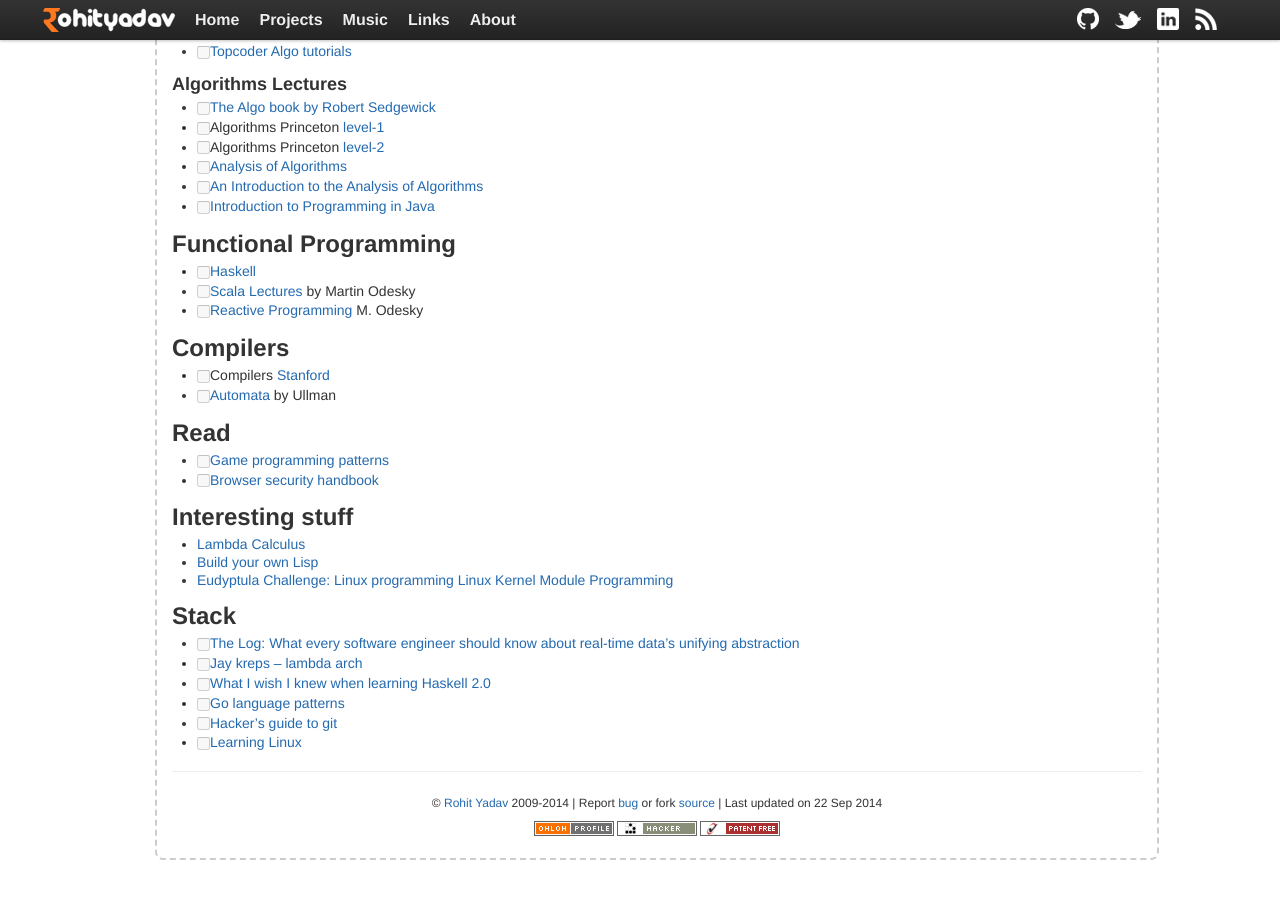
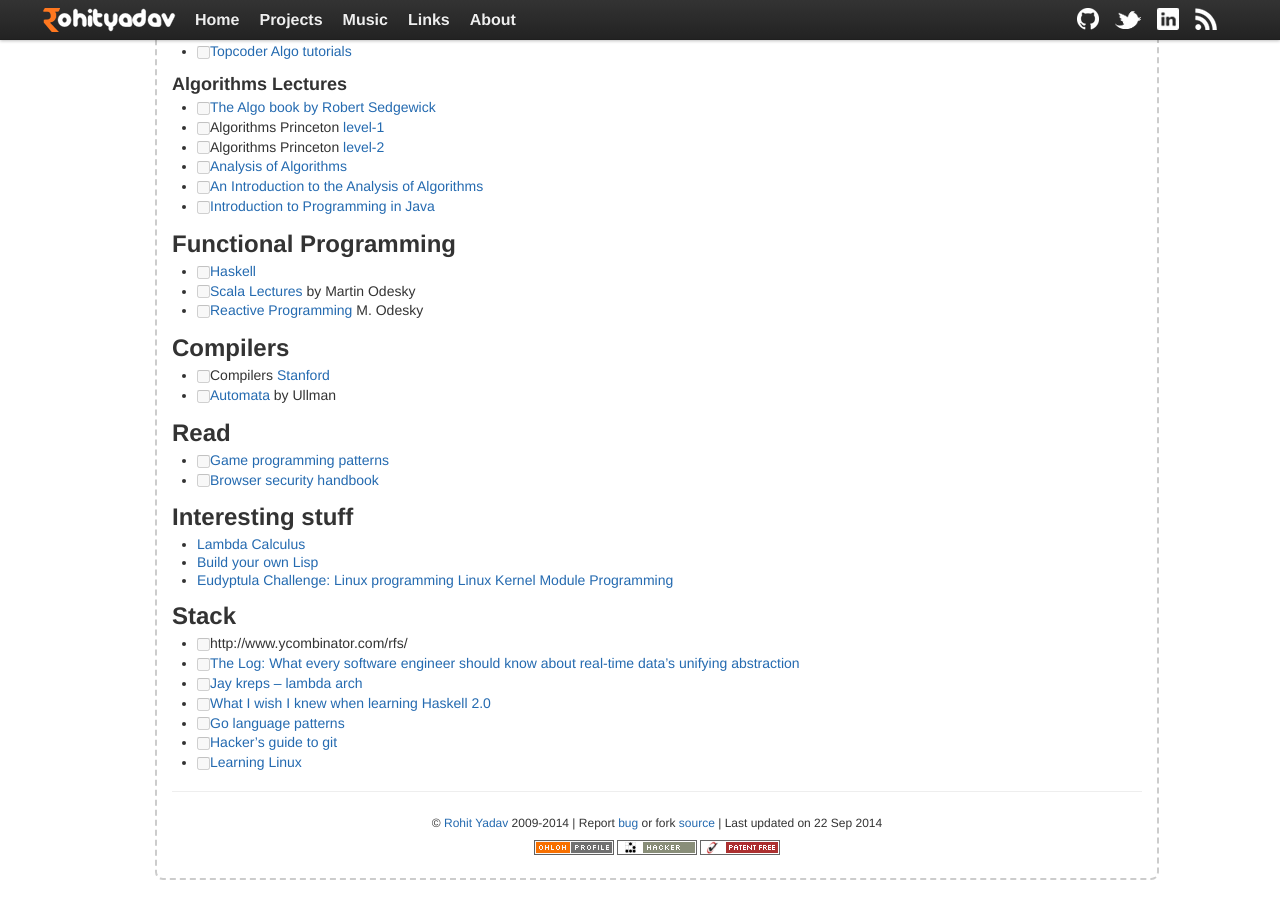
Before and after one commit to rohityadavcloud/rohityadavcloud.github.io, a Jekyll site: the page built from kaizen/index.markdown, in a window 1280 px wide and 900 px high, scrolled down 983 px. Built offline with Jekyll 4.4.1, drawn with Linux system fonts in a browser that asks for light colours; some of the changed lines change nothing that is shown.

Commit message:
kaizen: rfs
Signed-off-by: Rohit Yadav <bhaisaab@baagi.org>

```diff
--- a/kaizen/index.markdown
+++ b/kaizen/index.markdown
@@ -87,6 +87,7 @@
 
 ## Stack
 
+- [ ] http://www.ycombinator.com/rfs/
 - [ ] [The Log: What every software engineer should know about real-time data's unifying abstraction](http://engineering.linkedin.com/distributed-systems/log-what-every-software-engineer-should-know-about-real-time-datas-unifying)
 - [ ] [Jay kreps -- lambda arch](http://radar.oreilly.com/2014/07/questioning-the-lambda-architecture.html)
 - [ ] [What I wish I knew when learning Haskell 2.0](http://dev.stephendiehl.com/hask/#cabal)
```
